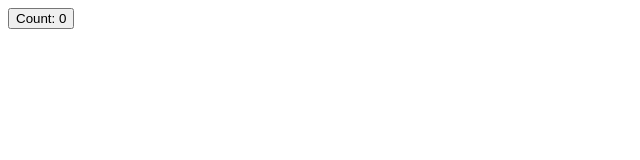
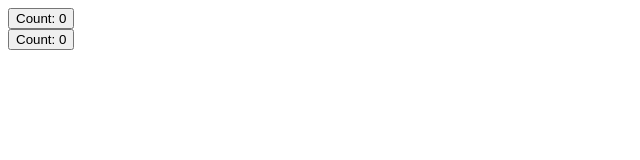
Before and after one commit to FACN1/PAS-MVP, a React app: page / in a window 1280 px wide. Shown: the top 160 px of the page, without its empty margins (0-640 px from the left). Built offline with nearby package versions, Linux system fonts and the light colour scheme.

Commit message:
Add a route handler for wild card routes. Close #15

```diff
--- a/src/routes.jsx
+++ b/src/routes.jsx
@@ -2,6 +2,12 @@ import React from 'react';
 import { Route, browserHistory } from 'react-router-dom';
 import App from './app.jsx';
 
-const Routes = () => <Route exact path='/' component={App} history={browserHistory} />;
+const Routes = () =>
+  (
+    <div>
+      <Route exact path='/' component={App} history={browserHistory} />
+      <Route path='/*' component={App} history={browserHistory} />
+    </div>
+  );
 
 export default Routes;
```
